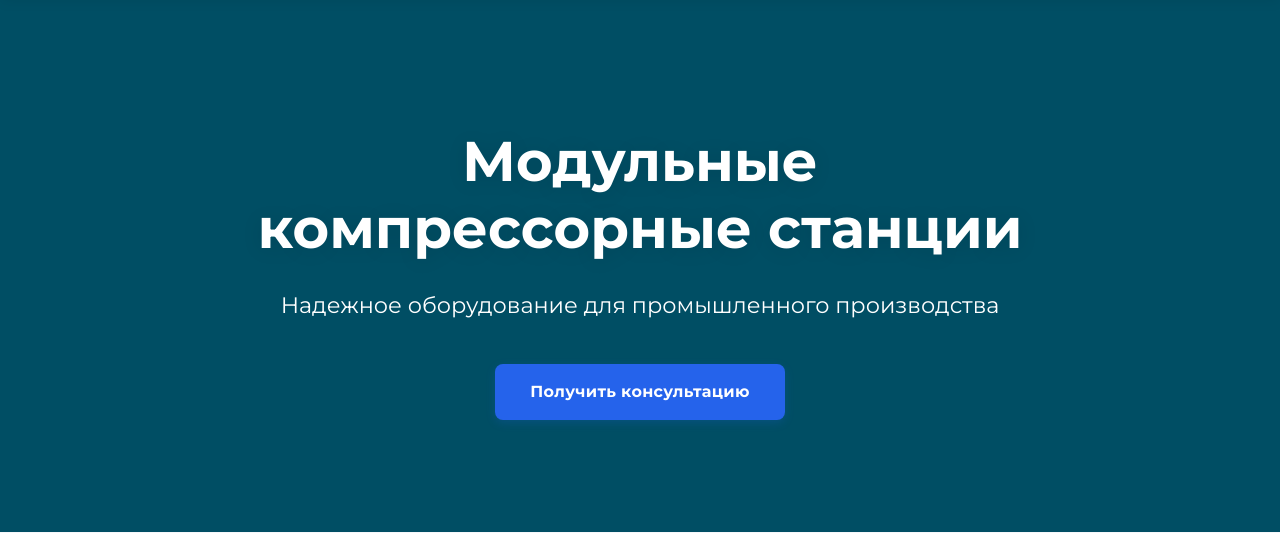
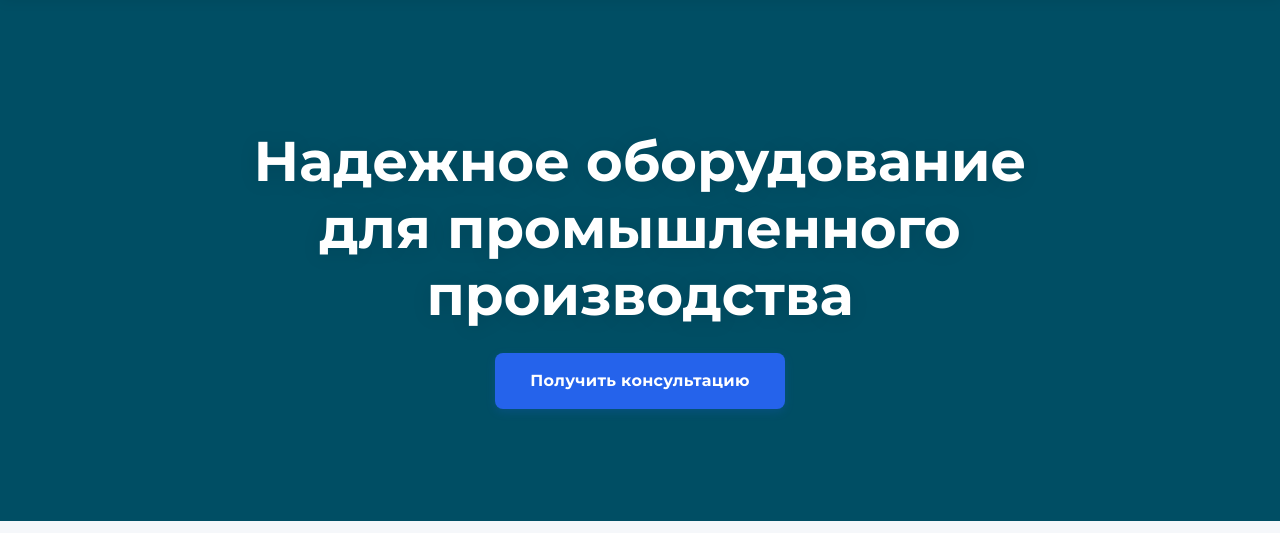
Before and after one commit to kassiyet03-cmyk/SANAS, a Django app: page / in a window 1280 px wide. Shown: the part 142-675 px from the top of the page. Run offline with Django 5.2, Linux system fonts and the light colour scheme; data that the repository does not hold is empty.

Commit message:
changing hero section

```diff
--- a/website/templates/index.html
+++ b/website/templates/index.html
@@ -56,8 +56,7 @@
         <div class="hero-overlay"></div>
         <div class="container">
             <div class="hero-content">
-                <h2>Модульные компрессорные станции</h2>
-                <p>Надежное оборудование для промышленного производства</p>
+                <h2>Надежное оборудование для промышленного производства</h2>
                 <a href="#contact" class="btn btn-primary">Получить консультацию</a>
             </div>
         </div>
```
